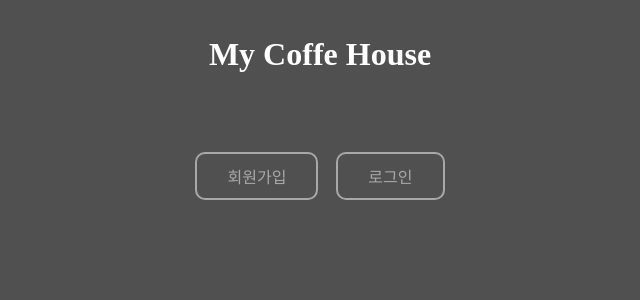
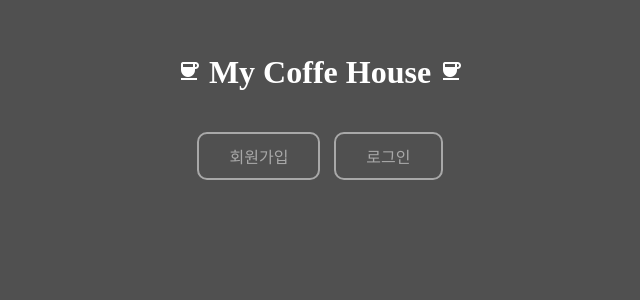
Before and after one commit to Henry-choi426/TeamProject01, a Flask app: template templates/00.index.html in a window 1280 px wide. Shown: the top 300 px of the page, without its empty margins (320-960 px from the left). Run offline with Flask 2, Linux system fonts and the light colour scheme; the template is opened without the code that fills it, so the values that code supplies are empty.

Commit message:
add icons

```diff
--- a/templates/00.index.html
+++ b/templates/00.index.html
@@ -9,14 +9,19 @@
   <link rel="stylesheet" href="{{url_for('static', filename='css/style.css')}}">
   <script src="{{url_for('static', filename='js/script.js')}}"></script>
 
+  <link rel="stylesheet" href="https://fonts.googleapis.com/icon?family=Material+Icons">
 </head>
 <body>
   <div class="container">
 
-    <br><br>
-    <h1>My Coffe House<h1>
+    <br><br><br>
+    <h1>
+    <i class="material-icons" style="font-size:24px;color:white;">coffee</i>
+    My Coffe House
+    <i class="material-icons" style="font-size:24px;color:white;">coffee</i>
+    </h1>
 
-    <br><br>
+<br><br>
 <button type="button" onclick="location.href='signuppage'" class="button">회원가입</button>
 <button type="button" onclick="location.href='signinpage'" class="button">로그인</button>
 </div>
```
